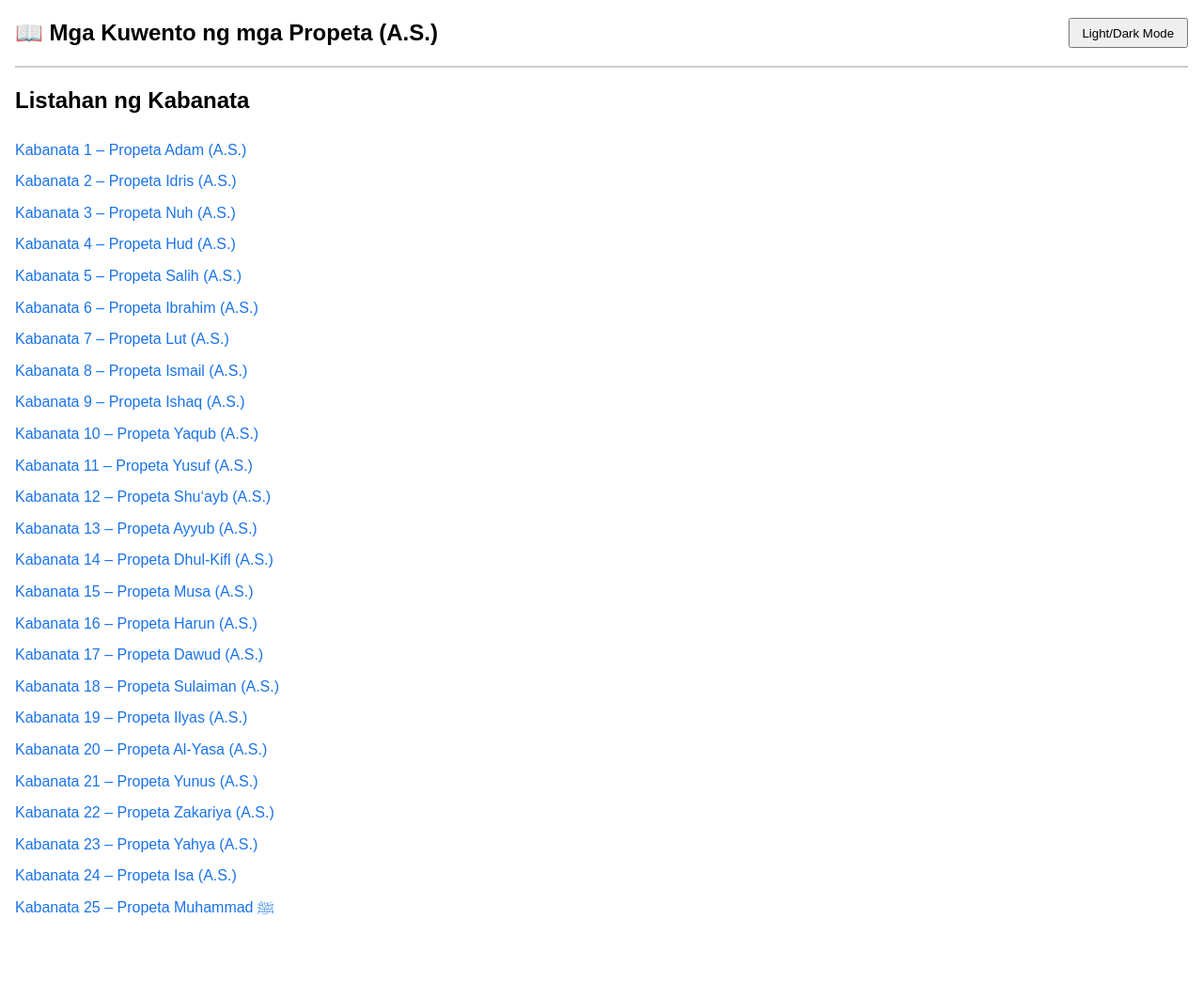
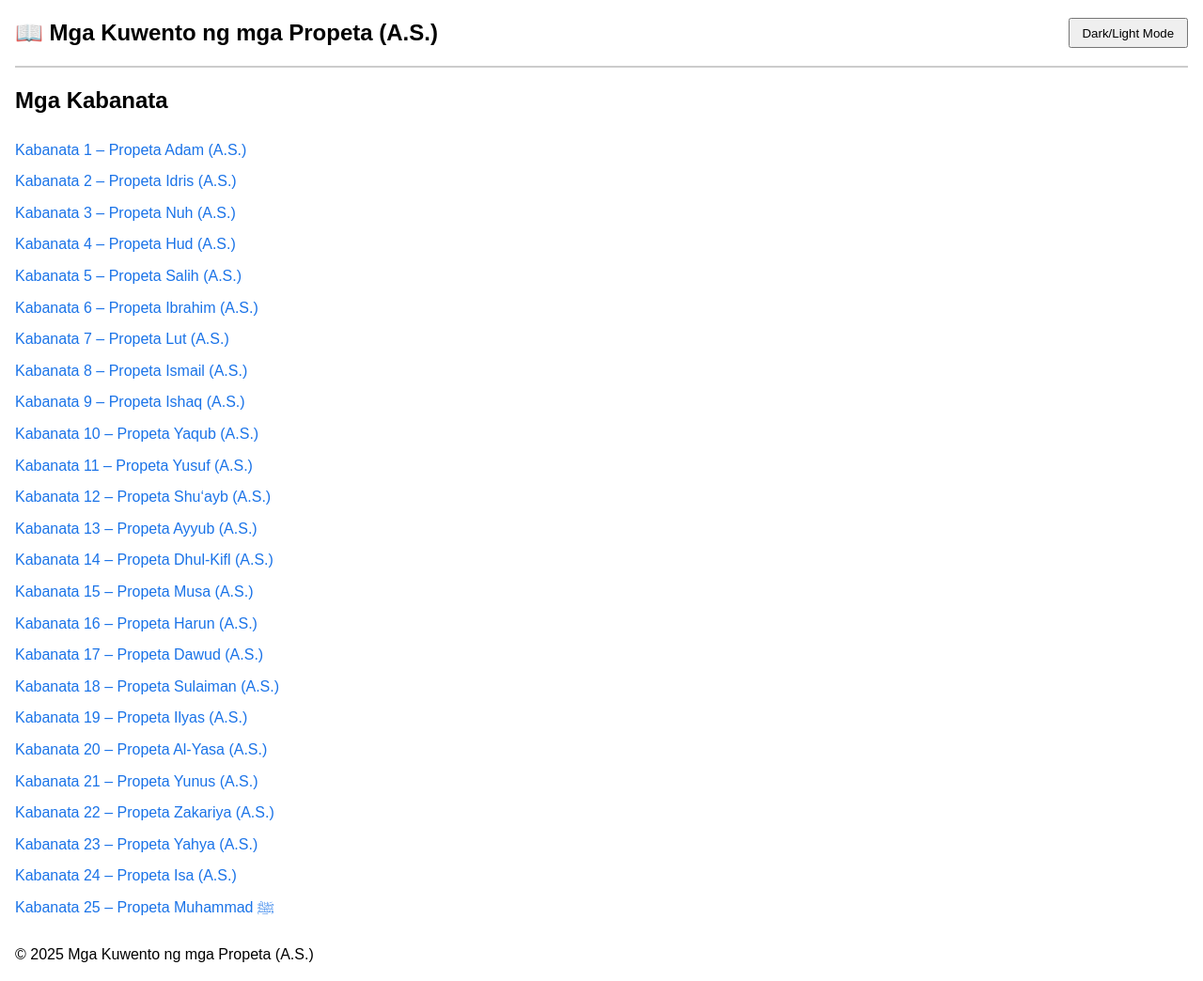
Before and after one commit to meriembenachit14/Mga-Kuwento-at-Aral-ng-25-Propeta-A.S., a plain HTML site: page index.html in a window 1280 px wide. Shown: the whole page at 94% size. Before the commit the page ends 995 px from the top, so only its background shows below. Drawn offline with Linux system fonts and the light colour scheme.

Commit message:
Update index.html

```diff
--- a/index.html
+++ b/index.html
@@ -3,18 +3,19 @@
 <head>
 <meta charset="UTF-8">
 <meta name="viewport" content="width=device-width, initial-scale=1.0">
-  <title>Mga Kuwento ng mga Propeta (A.S.)</title>
+<title>📖 Mga Kuwento ng mga Propeta (A.S.)</title>
 <link rel="stylesheet" href="style.css">
 </head>
 <body>
 <header>
 <h1>📖 Mga Kuwento ng mga Propeta (A.S.)</h1>
-    <button id="toggleMode">Light/Dark Mode</button>
+<button id="toggleTheme">Dark/Light Mode</button>
 </header>
-
 <main>
-    <h2>Listahan ng Kabanata</h2>
+<section class="chapter-list">
+<h2>Mga Kabanata</h2>
 <ul>
+<!-- Listahan ng lahat ng kabanata 1-25 -->
 <li><a href="pages/kabanata1.html">Kabanata 1 – Propeta Adam (A.S.)</a></li>
 <li><a href="pages/kabanata2.html">Kabanata 2 – Propeta Idris (A.S.)</a></li>
 <li><a href="pages/kabanata3.html">Kabanata 3 – Propeta Nuh (A.S.)</a></li>
@@ -41,8 +42,11 @@
 <li><a href="pages/kabanata24.html">Kabanata 24 – Propeta Isa (A.S.)</a></li>
 <li><a href="pages/kabanata25.html">Kabanata 25 – Propeta Muhammad ﷺ</a></li>
 </ul>
+</section>
 </main>
-
+<footer>
+<p>&copy; 2025 Mga Kuwento ng mga Propeta (A.S.)</p>
+</footer>
 <script src="script.js"></script>
 </body>
 </html>
```
Lines whose indentation alone changed are shown as unchanged.
